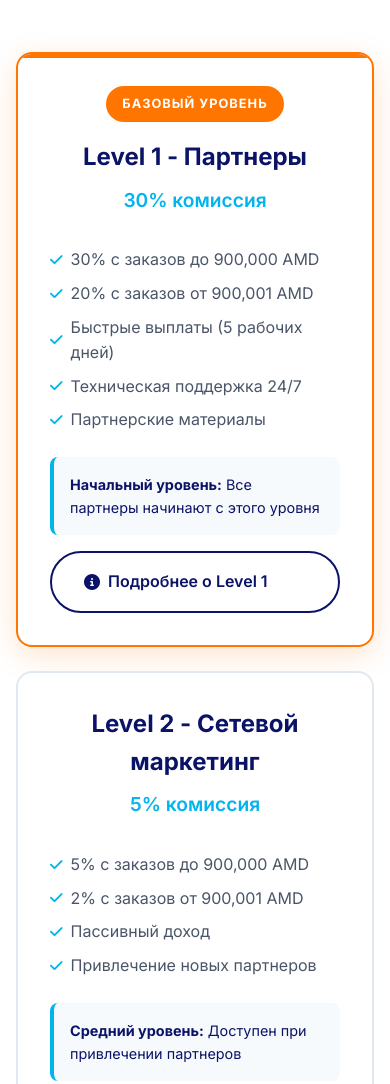
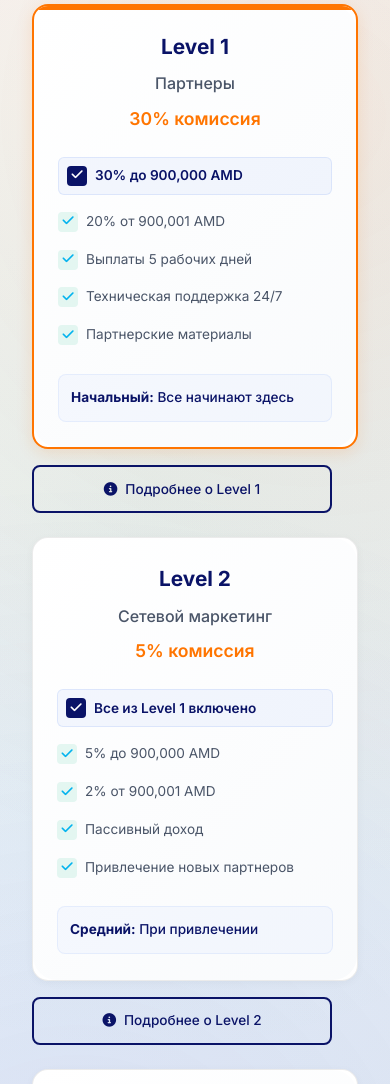
Before and after one commit to SipanBabajanyan/partner-proposal, a plain HTML site: page partner-website.html in a window 390 px wide. Shown: the part 1550-2634 px from the top of the page. Drawn offline with Linux system fonts and the light colour scheme.

Commit message:
Enhance partnership levels section with modern design and improved responsiveness
- Updated background to a gradient with radial overlays for depth
- Redesigned level cards with consistent height, modern shadows, and hover effects
- Introduced animations for card appearance and list items
- Improved mobile responsiveness with optimized styles for various screen sizes
- Simplified text descriptions for clarity and brevity
- Added new features to highlight inclusivity of previous levels in higher tiers

```diff
--- a/partner-styles.css
+++ b/partner-styles.css
@@ -916,37 +916,113 @@ body {
 /* Partnership Levels Section */
 .partnership-levels {
     padding: 6rem 0;
-    background: white;
+    background: linear-gradient(135deg, #f8fafc 0%, #e2e8f0 100%);
+    position: relative;
+    overflow: hidden;
+}
+
+.partnership-levels::before {
+    content: '';
+    position: absolute;
+    top: 0;
+    left: 0;
+    right: 0;
+    bottom: 0;
+    background:
+        radial-gradient(circle at 20% 80%, rgba(37, 99, 235, 0.1) 0%, transparent 50%),
+        radial-gradient(circle at 80% 20%, rgba(255, 117, 0, 0.1) 0%, transparent 50%),
+        radial-gradient(circle at 40% 40%, rgba(16, 185, 129, 0.05) 0%, transparent 50%);
+    pointer-events: none;
 }
 
 .levels-grid {
     display: grid;
-    grid-template-columns: repeat(auto-fit, minmax(350px, 1fr));
+    grid-template-columns: repeat(3, 1fr);
     gap: 2rem;
+    position: relative;
+    z-index: 1;
+    max-width: 1400px;
+    margin: 0 auto;
+    align-items: stretch;
+}
+
+.level-wrapper {
+    display: flex;
+    flex-direction: column;
+    gap: 1rem;
+    width: 100%;
+    min-width: 0;
+}
+
+.level-card {
+    opacity: 0;
+    transform: translateY(30px);
+    animation: slideInUp 0.6s ease-out forwards;
+}
+
+.level-card:nth-child(1) {
+    animation-delay: 0.1s;
+}
+
+.level-card:nth-child(2) {
+    animation-delay: 0.2s;
+}
+
+.level-card:nth-child(3) {
+    animation-delay: 0.3s;
+}
+
+@keyframes slideInUp {
+    from {
+        opacity: 0;
+        transform: translateY(30px);
+    }
+    to {
+        opacity: 1;
+        transform: translateY(0);
+    }
 }
 
 .level-card {
     background: white;
     border-radius: 16px;
     padding: 2rem;
-    border: 2px solid var(--border-color);
+    border: 1px solid rgba(0, 0, 0, 0.08);
     transition: all 0.3s ease;
     position: relative;
     overflow: hidden;
+    box-shadow: 0 2px 8px rgba(0, 0, 0, 0.04);
+    display: flex;
+    flex-direction: column;
+    height: 100%;
+    width: 100%;
+    box-sizing: border-box;
+}
+
+.level-card::before {
+    content: '';
+    position: absolute;
+    top: 0;
+    left: 0;
+    right: 0;
+    bottom: 0;
+    background: linear-gradient(135deg, rgba(255, 255, 255, 0.9) 0%, rgba(248, 250, 252, 0.9) 100%);
+    border-radius: 24px;
+    z-index: -1;
 }
 
 .level-card:hover {
-    transform: translateY(-10px);
-    box-shadow: var(--shadow-hover);
-    border-color: var(--accent-color);
+    transform: translateY(-4px);
+    box-shadow: 0 8px 24px rgba(0, 0, 0, 0.12);
+    border-color: rgba(37, 99, 235, 0.2);
 }
 
 .level-card.featured {
-    border-color: var(--cta-color);
-    box-shadow: 0 8px 30px rgba(255, 117, 0, 0.2);
-}
-
-.level-card.featured::before {
+    border: 2px solid var(--cta-color);
+    box-shadow: 0 4px 16px rgba(255, 117, 0, 0.15);
+}
+
+.level-card.featured::after {
     content: '';
     position: absolute;
     top: 0;
@@ -954,16 +1030,18 @@ body {
     right: 0;
     height: 4px;
     background: var(--cta-color);
+    border-radius: 16px 16px 0 0;
 }
 
 .level-header {
     text-align: center;
-    margin-bottom: 2rem;
+    margin-bottom: 1.5rem;
+    position: relative;
 }
 
 .level-badge {
     display: inline-block;
-    background: var(--cta-color);
+    background: linear-gradient(135deg, var(--cta-color) 0%, #ff9500 100%);
     color: white;
     padding: 0.5rem 1rem;
     border-radius: 20px;
@@ -981,37 +1059,191 @@ body {
     color: var(--primary-color);
 }
 
+.level-description {
+    font-size: 1.1rem;
+    font-weight: 500;
+    color: var(--text-secondary);
+    margin-bottom: 0.5rem;
+}
+
 .level-commission {
-    font-size: 1.2rem;
+    font-size: 1.25rem;
     font-weight: 600;
-    color: var(--accent-color);
+    color: var(--cta-color);
 }
 
 .level-features {
     list-style: none;
     margin-bottom: 1.5rem;
+    flex-grow: 1;
 }
 
 .level-features li {
     display: flex;
     align-items: center;
-    gap: 0.5rem;
-    margin-bottom: 0.5rem;
+    gap: 0.75rem;
+    margin-bottom: 0.75rem;
     color: var(--text-secondary);
+    font-size: 0.9rem;
+    font-weight: 400;
+    padding: 0.25rem 0;
+    white-space: nowrap;
 }
 
 .level-features i {
     color: var(--accent-color);
+    font-size: 0.8rem;
+    background: rgba(16, 185, 129, 0.1);
+    padding: 0.2rem;
+    border-radius: 4px;
+    width: 20px;
+    height: 20px;
+    display: flex;
+    align-items: center;
+    justify-content: center;
+    flex-shrink: 0;
+}
+
+.level-features li:first-child {
+    font-weight: 600;
+    color: var(--primary-color);
+    background: rgba(37, 99, 235, 0.05);
+    padding: 0.5rem;
+    border-radius: 6px;
+    margin-bottom: 0.75rem;
+    border: 1px solid rgba(37, 99, 235, 0.1);
+    white-space: normal;
+    line-height: 1.4;
+}
+
+.level-features li:first-child i {
+    background: var(--primary-color);
+    color: white;
+    width: 20px;
+    height: 20px;
+    font-size: 0.8rem;
+}
+
+.level-result {
+    padding: 0.75rem;
+    background: rgba(37, 99, 235, 0.03);
+    border-radius: 8px;
+    border: 1px solid rgba(37, 99, 235, 0.08);
+    color: var(--text-primary);
+    font-weight: 500;
+    font-size: 0.85rem;
+    margin-top: auto;
+}
+
+.level-button {
+    width: 100%;
+    text-align: center;
+    padding: 0.75rem 1.5rem;
     font-size: 0.9rem;
-}
-
-.level-result {
-    padding: 1rem;
-    background: var(--background-light);
+    font-weight: 500;
     border-radius: 8px;
-    border-left: 4px solid var(--accent-color);
-    color: var(--text-primary);
+    transition: all 0.3s ease;
+    text-decoration: none;
+    display: flex;
+    align-items: center;
+    justify-content: center;
+    gap: 0.5rem;
+    box-sizing: border-box;
+    min-height: 44px;
+}
+
+.level-button:hover {
+    transform: translateY(-2px);
+    box-shadow: 0 4px 12px rgba(37, 99, 235, 0.2);
+}
     font-size: 0.9rem;
+}
+
+/* Responsive Design for Partnership Levels */
+@media (max-width: 1200px) {
+    .levels-grid {
+        grid-template-columns: repeat(2, 1fr);
+        gap: 1.5rem;
+    }
+}
+
+@media (max-width: 768px) {
+    .partnership-levels {
+        padding: 4rem 0;
+    }
+
+    .levels-grid {
+        grid-template-columns: 1fr;
+        gap: 2rem;
+        padding: 0 1rem;
+    }
+
+    .level-wrapper {
+        gap: 1rem;
+    }
+
+    .level-card {
+        padding: 1.5rem;
+        border-radius: 16px;
+    }
+
+    .level-title {
+        font-size: 1.4rem;
+    }
+
+    .level-description {
+        font-size: 1rem;
+    }
+
+    .level-commission {
+        font-size: 1.1rem;
+    }
+
+    .level-features li {
+        font-size: 0.9rem;
+        gap: 0.5rem;
+        white-space: normal;
+    }
+
+    .level-features i {
+        width: 20px;
+        height: 20px;
+        font-size: 0.8rem;
+    }
+
+    .level-result {
+        padding: 0.75rem;
+        font-size: 0.85rem;
+    }
+
+    .level-button {
+        padding: 0.75rem 1rem;
+        font-size: 0.85rem;
+    }
+}
+
+@media (max-width: 480px) {
+    .partnership-levels {
+        padding: 3rem 0;
+    }
+
+    .level-card {
+        padding: 1.5rem;
+        border-radius: 16px;
+    }
+
+    .level-title {
+        font-size: 1.3rem;
+    }
+
+    .level-commission {
+        font-size: 1.1rem;
+    }
+
+    .level-features li {
+        font-size: 0.85rem;
+        margin-bottom: 0.5rem;
+    }
 }
 
 /* Services Section */
--- a/partner-website.html
+++ b/partner-website.html
@@ -172,74 +172,84 @@
 
             <div class="levels-grid">
                 <!-- Level 1 - Partners -->
+                <div class="level-wrapper">
                     <div class="level-card featured">
                         <div class="level-header">
-                        <div class="level-badge">Базовый уровень</div>
-                        <h3 class="level-title">Level 1 - Партнеры</h3>
+                            <h3 class="level-title">Level 1</h3>
+                            <div class="level-description">Партнеры</div>
                             <div class="level-commission">30% комиссия</div>
                         </div>
                         <div class="level-content">
                             <ul class="level-features">
-                            <li><i class="fas fa-check"></i> 30% с заказов до 900,000 AMD</li>
-                            <li><i class="fas fa-check"></i> 20% с заказов от 900,001 AMD</li>
-                            <li><i class="fas fa-check"></i> Быстрые выплаты (5 рабочих дней)</li>
+                                <li><i class="fas fa-check"></i> 30% до 900,000 AMD</li>
+                                <li><i class="fas fa-check"></i> 20% от 900,001 AMD</li>
+                                <li><i class="fas fa-check"></i> Выплаты 5 рабочих дней</li>
                                 <li><i class="fas fa-check"></i> Техническая поддержка 24/7</li>
                                 <li><i class="fas fa-check"></i> Партнерские материалы</li>
                             </ul>
                             <div class="level-result">
-                            <strong>Начальный уровень:</strong> Все партнеры начинают с этого уровня
+                                <strong>Начальный:</strong> Все начинают здесь
                             </div>
-                        <a href="level1.html" class="btn btn-outline" style="margin-top: 1rem; width: 100%;">
+                        </div>
+                    </div>
+                    <a href="level1.html" class="btn btn-outline level-button">
                         <i class="fas fa-info-circle"></i>
                         Подробнее о Level 1
                     </a>
                 </div>
-                </div>
 
                 <!-- Level 2 - Network Marketing -->
+                <div class="level-wrapper">
                     <div class="level-card">
                         <div class="level-header">
-                        <h3 class="level-title">Level 2 - Сетевой маркетинг</h3>
+                            <h3 class="level-title">Level 2</h3>
+                            <div class="level-description">Сетевой маркетинг</div>
                             <div class="level-commission">5% комиссия</div>
                         </div>
                         <div class="level-content">
                             <ul class="level-features">
-                            <li><i class="fas fa-check"></i> 5% с заказов до 900,000 AMD</li>
-                            <li><i class="fas fa-check"></i> 2% с заказов от 900,001 AMD</li>
+                                <li><i class="fas fa-check"></i> Все из Level 1 включено</li>
+                                <li><i class="fas fa-check"></i> 5% до 900,000 AMD</li>
+                                <li><i class="fas fa-check"></i> 2% от 900,001 AMD</li>
                                 <li><i class="fas fa-check"></i> Пассивный доход</li>
                                 <li><i class="fas fa-check"></i> Привлечение новых партнеров</li>
                             </ul>
                             <div class="level-result">
-                            <strong>Средний уровень:</strong> Доступен при привлечении партнеров
+                                <strong>Средний:</strong> При привлечении
                             </div>
-                        <a href="level2.html" class="btn btn-outline" style="margin-top: 1rem; width: 100%;">
+                        </div>
+                    </div>
+                    <a href="level2.html" class="btn btn-outline level-button">
                         <i class="fas fa-info-circle"></i>
                         Подробнее о Level 2
                     </a>
                 </div>
-                </div>
 
                 <!-- Level 3 - Integration -->
+                <div class="level-wrapper">
                     <div class="level-card">
                         <div class="level-header">
-                        <h3 class="level-title">Level 3 - Интеграция</h3>
+                            <h3 class="level-title">Level 3</h3>
+                            <div class="level-description">Интеграция</div>
                             <div class="level-commission">Уникальные услуги</div>
                         </div>
                         <div class="level-content">
                             <ul class="level-features">
+                                <li><i class="fas fa-check"></i> Level 1 и Level 2 включены</li>
                                 <li><i class="fas fa-check"></i> Бесплатные сайты</li>
                                 <li><i class="fas fa-check"></i> Сайты по подписке</li>
                                 <li><i class="fas fa-check"></i> Сайты в аренду</li>
                                 <li><i class="fas fa-check"></i> Другие услуги</li>
                             </ul>
                             <div class="level-result">
-                            <strong>Высший уровень:</strong> Полная интеграция с компанией
+                                <strong>Высший:</strong> Интеграция
                             </div>
-                        <a href="level3.html" class="btn btn-outline" style="margin-top: 1rem; width: 100%;">
+                        </div>
+                    </div>
+                    <a href="level3.html" class="btn btn-outline level-button">
                         <i class="fas fa-info-circle"></i>
                         Подробнее о Level 3
                     </a>
-                    </div>
                 </div>
             </div>
         </div>
```
Also changed, not shown: 1 other file. Lines whose indentation alone changed are shown as unchanged.
